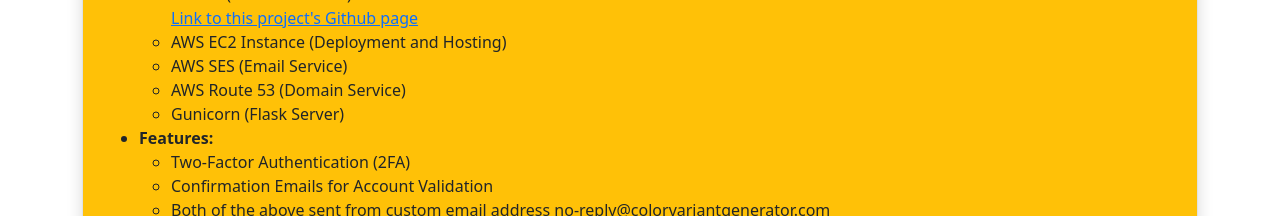
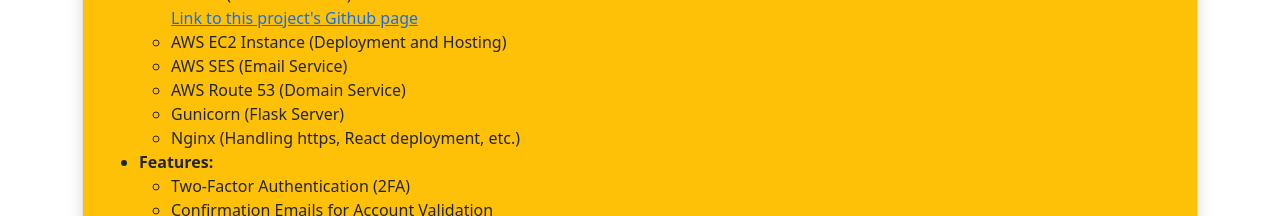
Before and after one commit to winnieda/ColorVariantGenerator, a React (Create React App) app in the folder frontend/: page / in a window 1280 px wide. Shown: the part 800-1016 px from the top of the page. Built offline with nearby package versions, Linux system fonts and the light colour scheme; no server answers.

Commit message:
added mention of nginx to landing page

```diff
--- a/frontend/src/components/js/LandingPage.js
+++ b/frontend/src/components/js/LandingPage.js
@@ -55,6 +55,7 @@
                 <li>AWS SES (Email Service)</li>
                 <li>AWS Route 53 (Domain Service)</li>
                 <li>Gunicorn (Flask Server)</li>
+                <li>Nginx (Handling https, React deployment, etc.)</li>
               </ul>
               <li><strong>Features:</strong></li>
               <ul>
```
Also changed, not shown: 30 other files (tests, documents, lock files or other folders).
